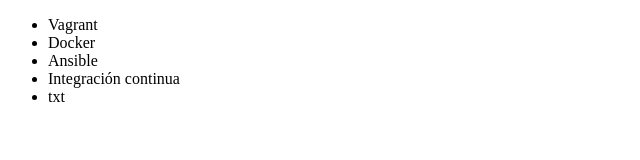
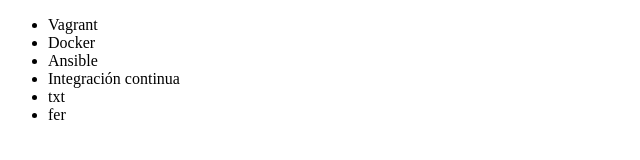
Before and after one commit to fervall1927/pruebaGithub, a plain HTML site: page index.html in a window 1280 px wide. Shown: the full height of the page, 0-640 px from the left. Drawn offline with Linux system fonts and the light colour scheme.

Commit message:
tercer commint

```diff
--- a/index.html
+++ b/index.html
@@ -11,6 +11,7 @@
          <li> Ansible </li>
          <li> Integración continua </li>
          <li>txt</li>
+         <li>fer</li>
      </ul>
 </body>
 </html>
```
